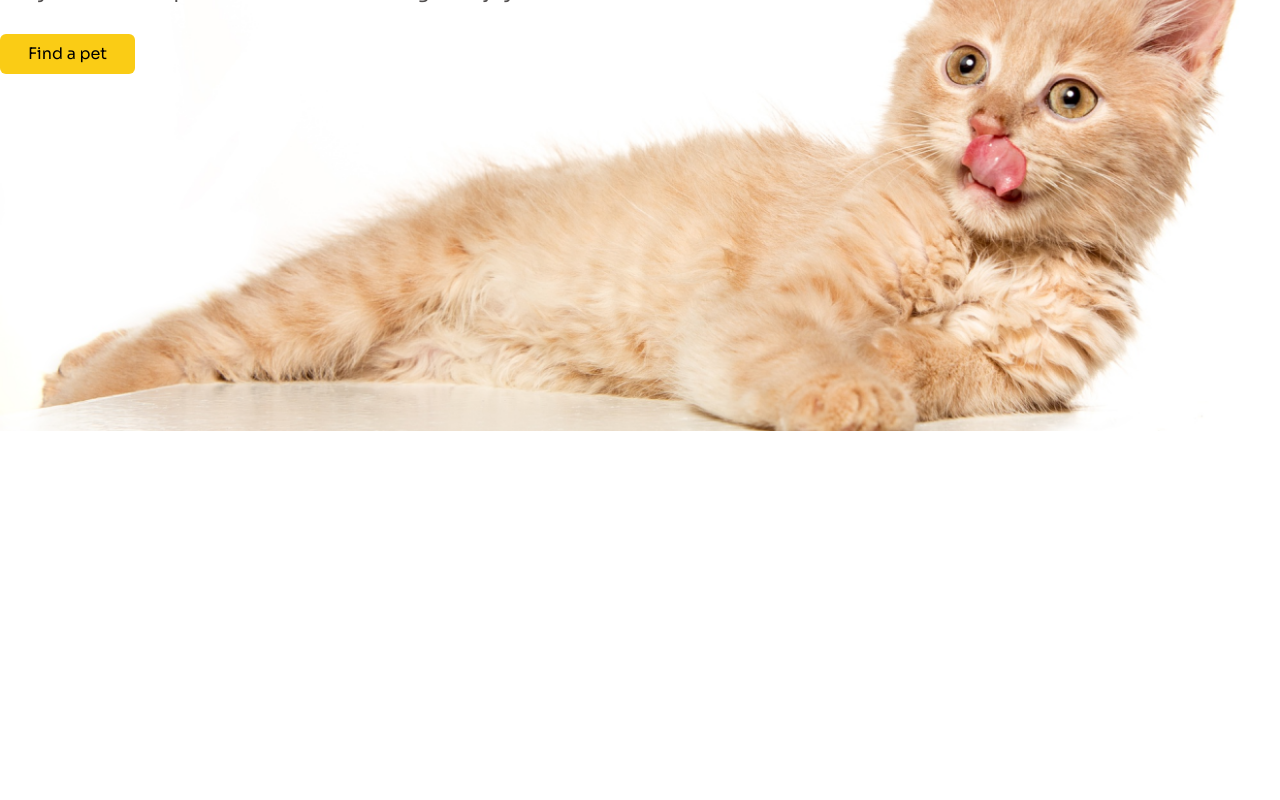
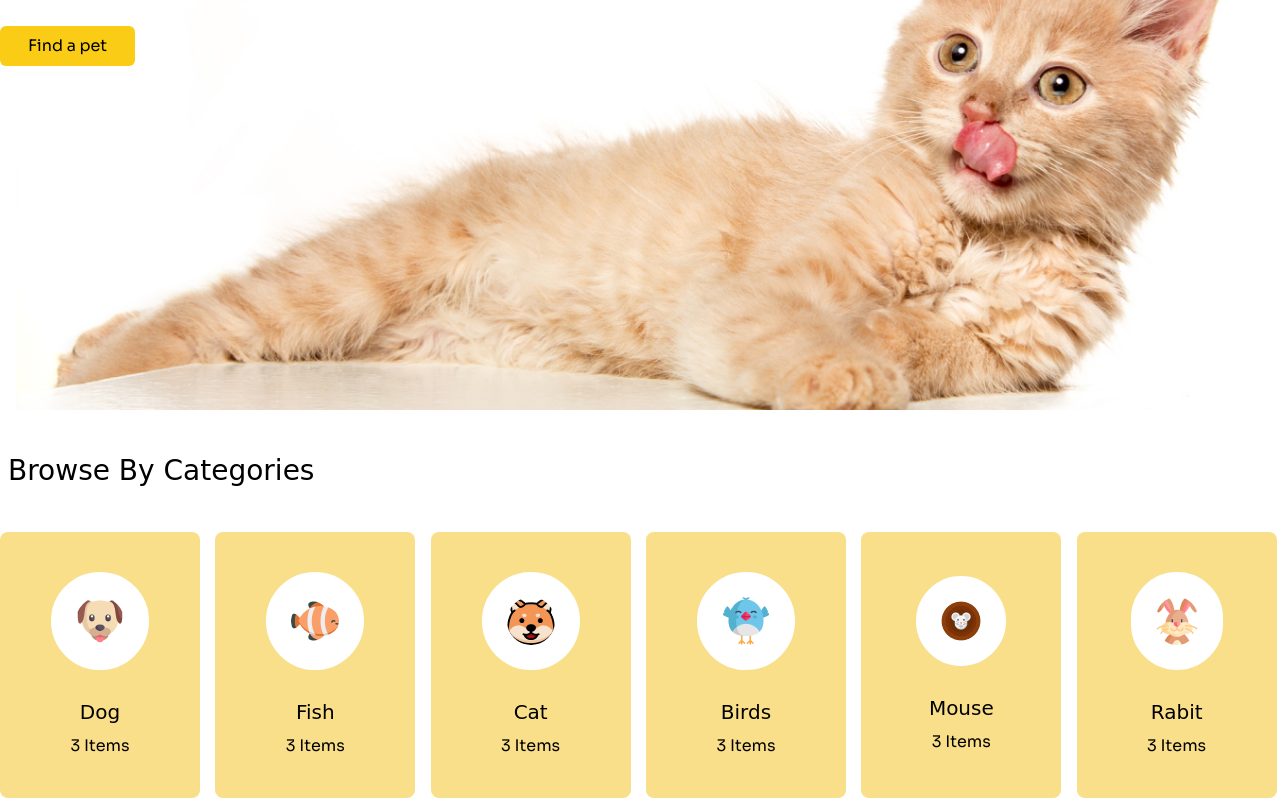
Before and after one commit to Imam-44/assignment-3, a plain HTML site: page index.html in a window 1280 px wide. Shown: the part 466-1266 px from the top of the page. Drawn offline with nearby package versions, Linux system fonts and the light colour scheme; a web font is replaced by a local one.

```diff
--- a/index.html
+++ b/index.html
@@ -68,6 +68,8 @@
               <li>Contact us</li>
             </ul>
           </div>
+
+
             <!-- nav right -->
              <div class="hidden text-xl md:flex items-center gap-4 ">
              <a href="#" class="mr-2"><i class="fa-solid fa-bell"></i></a>
@@ -76,40 +78,128 @@
              <button class="bg-yellow-400 px-4 py-1 rounded-md">Register</button>
             </div>
             <!-- menu logo -->
-             <div>
+            <div class="md:hidden">
               <a href="#" class="text-[20px] md:hidden"><i class="fa-solid fa-bars"></i></a>
             </div>
         </div>
       </nav>
 
 
+      <div class="max-w-[1320px] mx-auto px-4 flex flex-col-reverse flex-wrap relative">
 
-      <div class="max-w-[1320px] mx-auto px-4 sm:px-0">
-        <div class="mt-8  relative z-10 md:mt-[120px]">
-          <h2 class="font-adlam text-4xl  md:text-6xl  tracking-wider leading-tight">Pamper Your Pet, <br>
+        <div class="mt-60 md:mt-20">
+          <img src="images/cat-big.png" alt="big-cat-image" class="">
+        </div>
+
+        <div class="absolute top-10 lg:top-28 left-3 lg:left-0 max-w-[500px] lg:max-w-[900px]">
+          <h2 class="font-adlam text-3xl  md:text-6xl  tracking-wider leading-tight">Pamper Your Pet, <br>
            Because They Deserve <br>
               the Bes</h2>
 
-         <p class=" text-[#514e4e] text-lg my-6 md:my-7 md:text-xl md:w-[700px]">Discover a world of treats, toys, and essentials handpicked for your furry friends. Shop now and make tails wag with joy!</p>
+         <p class=" text-[#514e4e] text-md my-6 md:my-7 md:text-xl md:w-[700px]">Discover a world of treats, toys, and essentials handpicked for your furry friends. Shop now and make tails wag with joy!</p>
 
          <button class="bg-yellow-400 px-7 py-2 rounded-md">Find a pet</button>
         </div>
 
-        <div class="relative bottom-28  md:bottom-[369px]">
-          <img src="images/cat-big.png" alt="big-cat-image">
       </div>
-      </div>
-
     </header>
-
-
  <!-- header end here -->
 
 <!--main start  -->
-   <main>
+   <!-- <main>
 
+
+   <div class="max-w-[1320px]  mx-auto pl-8 lg:px-0">
+    <div>
+       <h2 class="font-adlam m-5 text-[28px]">Browse By Categories</h2>
+    </div>
+
+    <div class="flex gap-5 flex-wrap">
+      <div class="bg-[#F9DF8A] w-[200px] min-h-[250px] rounded-lg flex flex-col justify-center items-center">
+        <img src="images/dog-cartoon.png" alt="dog cartoon img" class="bg-white border-[25px] border-white rounded-full">
+        <h4 class="font-adlam text-xl mt-7 mb-2">Dog</h4>
+        <p>3 Items</p>
+      </div>
+
+      <div class="bg-[#F9DF8A] w-[200px] min-h-[250px] rounded-lg flex flex-col justify-center items-center">
+        <img src="images/fish-cartoon.png" alt="Fish cartoon img" class="bg-white border-[25px] border-white rounded-full">
+        <h4 class="font-adlam text-xl mt-7 mb-2">Fish</h4>
+        <p>3 Items</p>
+      </div>
+
+      <div class="bg-[#F9DF8A] w-[200px] min-h-[250px] rounded-lg flex flex-col justify-center items-center">
+        <img src="images/cat-cartoon.png" alt="Cat cartoon img" class="bg-white border-[25px] border-white rounded-full">
+        <h4 class="font-adlam text-xl mt-7 mb-2">Cat</h4>
+        <p>3 Items</p>
+      </div>
+
+      <div class="bg-[#F9DF8A] w-[200px] min-h-[250px] rounded-lg flex flex-col justify-center items-center">
+        <img src="images/bird-cartoon.png" alt="Birds cartoon img" class="bg-white border-[25px] border-white rounded-full">
+        <h4 class="font-adlam text-xl mt-7 mb-2">Birds</h4>
+        <p>3 Items</p>
+      </div>
+
+      <div class="bg-[#F9DF8A] w-[200px] min-h-[250px] rounded-lg flex flex-col justify-center items-center">
+        <img src="images/mouse-cartoon.png" alt="Mouse cartoon img" class="bg-white border-[25px] border-white rounded-full">
+        <h4 class="font-adlam text-xl mt-7 mb-2">Mouse</h4>
+        <p>3 Items</p>
+      </div>
+
+      <div class="bg-[#F9DF8A] w-[200px] min-h-[250px] rounded-lg flex flex-col justify-center items-center">
+        <img src="images/rabbit-cartoon.png" alt="Rabit cartoon img" class="bg-white border-[25px] border-white rounded-full">
+        <h4 class="font-adlam text-xl mt-7 mb-2">Rabit</h4>
+        <p>3 Items</p>
+      </div>
+     </div>
+    </div>
+   </main> -->
+   <!-- main end here -->
+   <main class="">
+    <div class="max-w-[1320px] mx-auto px-1 lg:px-0">
+      <div>
+        <h2 class="font-adlam m-2 text-[28px] my-10">Browse By Categories</h2>
+      </div>
+
+      <div class="grid grid-cols-2 gap-3  px-3  lg:px-0 sm:grid-cols-4 lg:grid-cols-6">
+        <div class="bg-[#F9DF8A] py-10 max-w-[200px] rounded-lg flex flex-col justify-center items-center">
+          <img src="images/dog-cartoon.png" alt="dog cartoon img" class="bg-white border-[25px] border-white rounded-full">
+          <h4 class="font-adlam text-xl mt-7 mb-2">Dog</h4>
+          <p>3 Items</p>
+        </div>
+
+        <div class="bg-[#F9DF8A] py-10 max-w-[200px] rounded-lg flex flex-col justify-center items-center">
+          <img src="images/fish-cartoon.png" alt="Fish cartoon img" class="bg-white border-[25px] border-white rounded-full">
+          <h4 class="font-adlam text-xl mt-7 mb-2">Fish</h4>
+          <p>3 Items</p>
+        </div>
+
+        <div class="bg-[#F9DF8A] py-10 max-w-[200px] rounded-lg flex flex-col justify-center items-center">
+          <img src="images/cat-cartoon.png" alt="Cat cartoon img" class="bg-white border-[25px] border-white rounded-full">
+          <h4 class="font-adlam text-xl mt-7 mb-2">Cat</h4>
+          <p>3 Items</p>
+        </div>
+
+        <div class="bg-[#F9DF8A] py-10 max-w-[200px] rounded-lg flex flex-col justify-center items-center">
+          <img src="images/bird-cartoon.png" alt="Birds cartoon img" class="bg-white border-[25px] border-white rounded-full">
+          <h4 class="font-adlam text-xl mt-7 mb-2">Birds</h4>
+          <p>3 Items</p>
+        </div>
+
+        <div class="bg-[#F9DF8A] py-10 max-w-[200px] rounded-lg flex flex-col justify-center items-center">
+          <img src="images/mouse-cartoon.png" alt="Mouse cartoon img" class="bg-white border-[25px] border-white rounded-full">
+          <h4 class="font-adlam text-xl mt-7 mb-2">Mouse</h4>
+          <p>3 Items</p>
+        </div>
+
+        <div class="bg-[#F9DF8A] py-10 max-w-[200px] rounded-lg flex flex-col justify-center items-center">
+          <img src="images/rabbit-cartoon.png" alt="Rabit cartoon img" class="bg-white border-[25px] border-white rounded-full">
+          <h4 class="font-adlam text-xl mt-7 mb-2">Rabit</h4>
+          <p>3 Items</p>
+        </div>
+      </div>
+    </div>
   </main>
-   <!-- main end here -->
+
     <!--foter start here   -->
     <footer>
 
```
Lines whose indentation alone changed are shown as unchanged.
